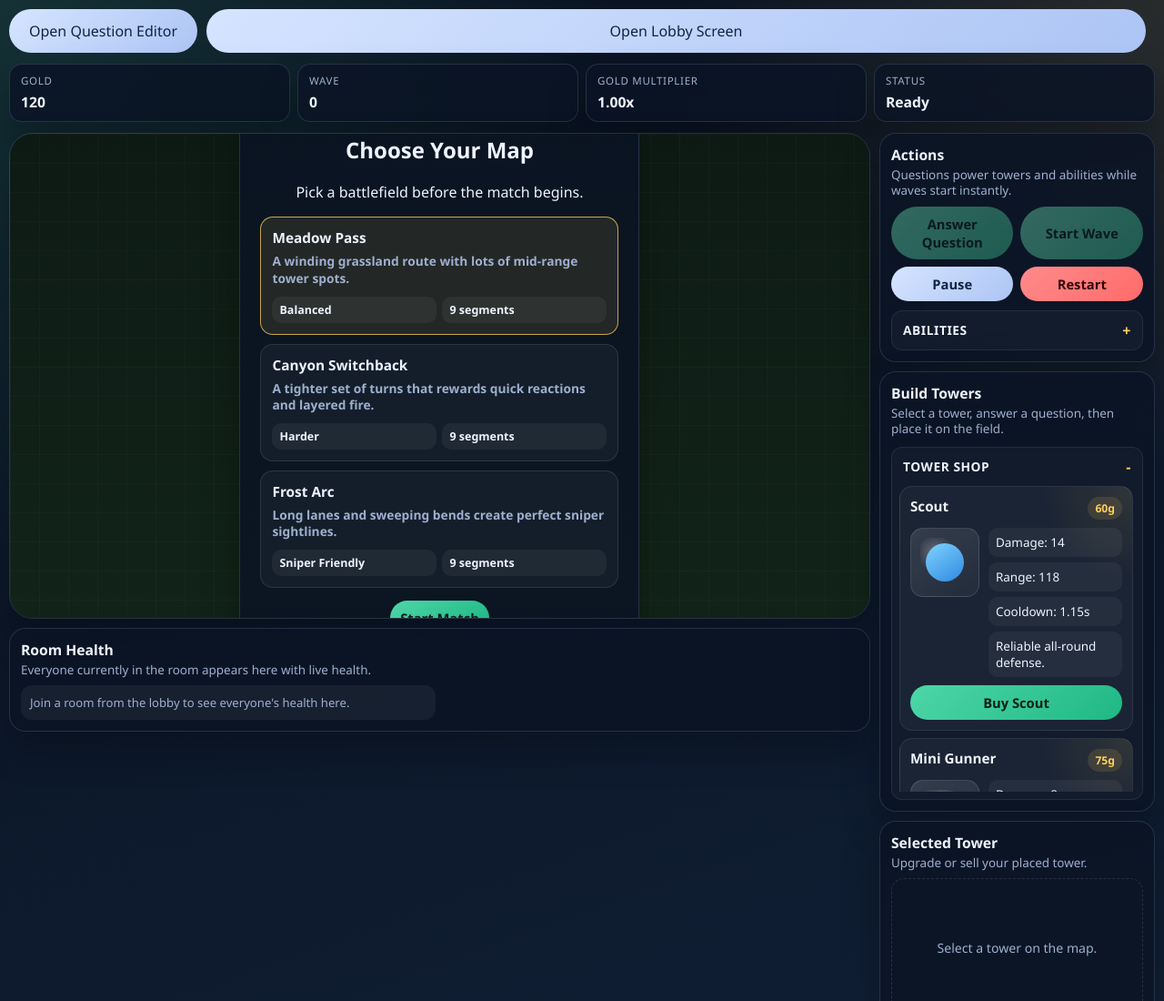
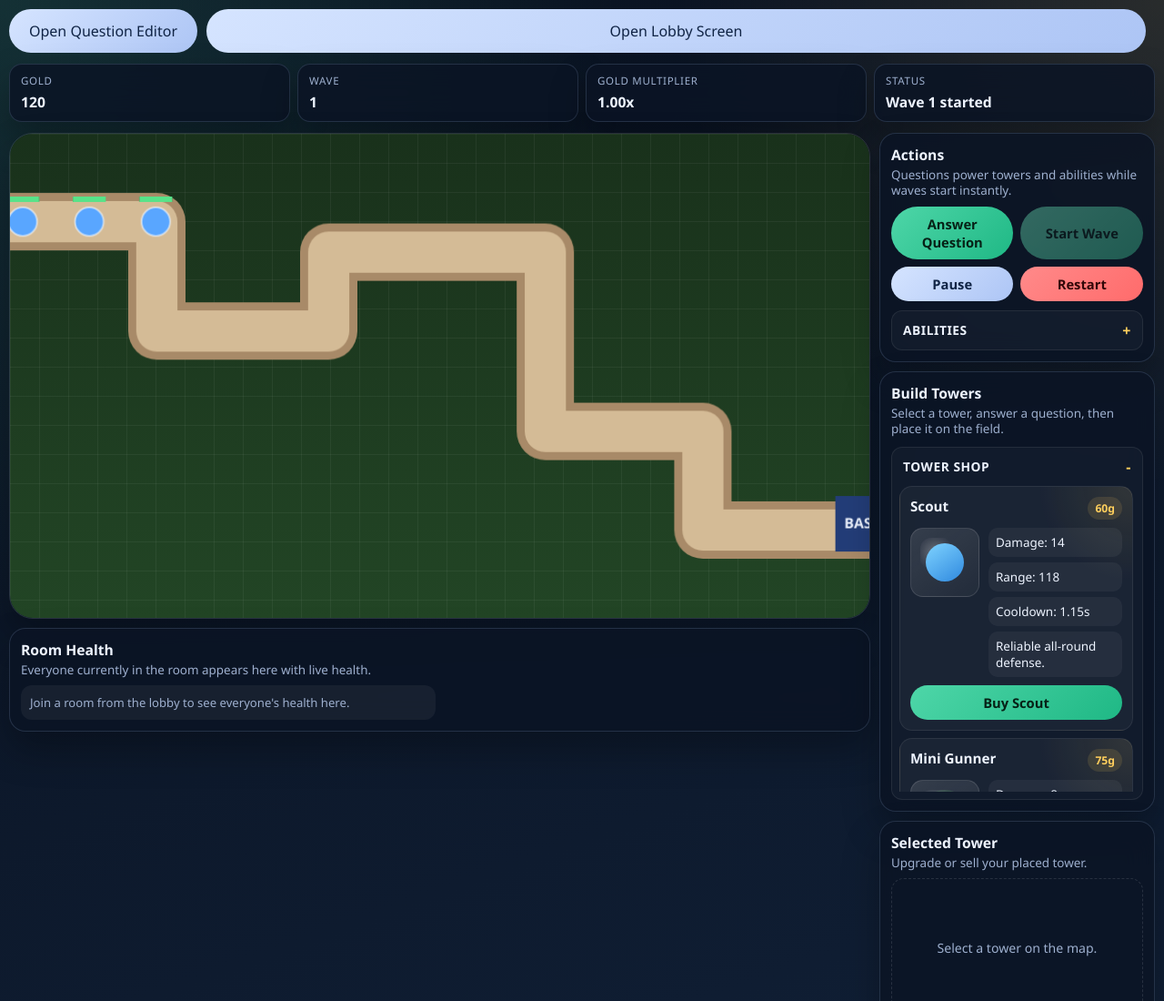
Before and after one commit to PenquinGuyXD/Edu-TDS, a website: page index.html in a window 1280 px wide. Shown: the top 1100 px of the page at 91% size. Drawn offline with Linux system fonts and the light colour scheme.

Commit message:
Add files via upload

```diff
--- a/index.html
+++ b/index.html
@@ -37,7 +37,7 @@
               <button id="gameOverRestartButton" class="primary-button">Restart Run</button>
             </div>
           </div>
-          <div id="preMatchOverlay" class="overlay">
+          <div id="preMatchOverlay" class="overlay hidden">
             <div class="overlay-card pre-match-card">
               <h2>Choose Your Map</h2>
               <p id="mapIntroText">Pick a battlefield before the match begins.</p>
--- a/script.js
+++ b/script.js
@@ -184,7 +184,7 @@ const GameState = {
       isGameOver: false,
       isQuestionOpen: false,
       isRestartModalOpen: false,
-      isPreMatch: true,
+      isPreMatch: false,
       waveInProgress: false,
       autoWaveCountdown: 0,
       questionGate: null,
@@ -201,7 +201,7 @@ const GameState = {
     QuestionManager.reset();
     UIManager.hideRestartModal();
     UIManager.hideGameOver();
-    UIManager.showPreMatch();
+    UIManager.hidePreMatch();
     UIManager.updateAll();
     if (typeof MultiplayerManager !== "undefined") MultiplayerManager.reportHealth(true);
     if (typeof MultiplayerManager !== "undefined") MultiplayerManager.reportGold(true);
@@ -728,6 +728,7 @@ const UIManager = {
       selectedTowerPanel: document.getElementById("selectedTowerPanel"),
       quickSellButton: document.getElementById("quickSellButton"),
       pauseButton: document.getElementById("pauseButton"),
+      restartButton: document.getElementById("restartButton"),
       startWaveButton: document.getElementById("startWaveButton"),
       answerQuestionButton: document.getElementById("answerQuestionButton"),
       bombButton: document.getElementById("bombButton"),
```
